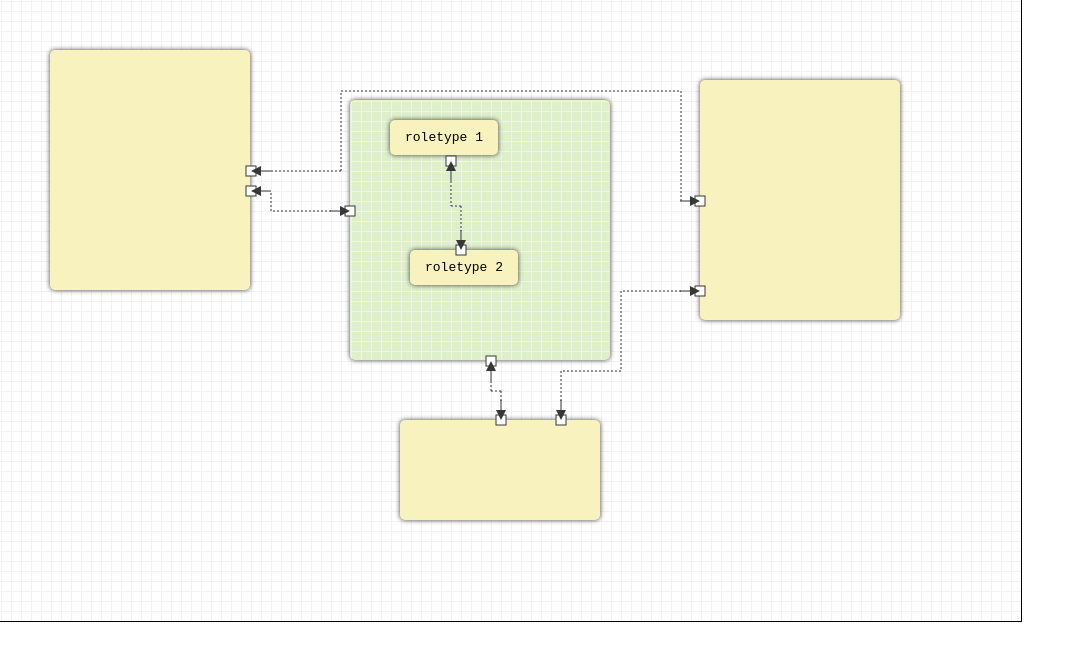
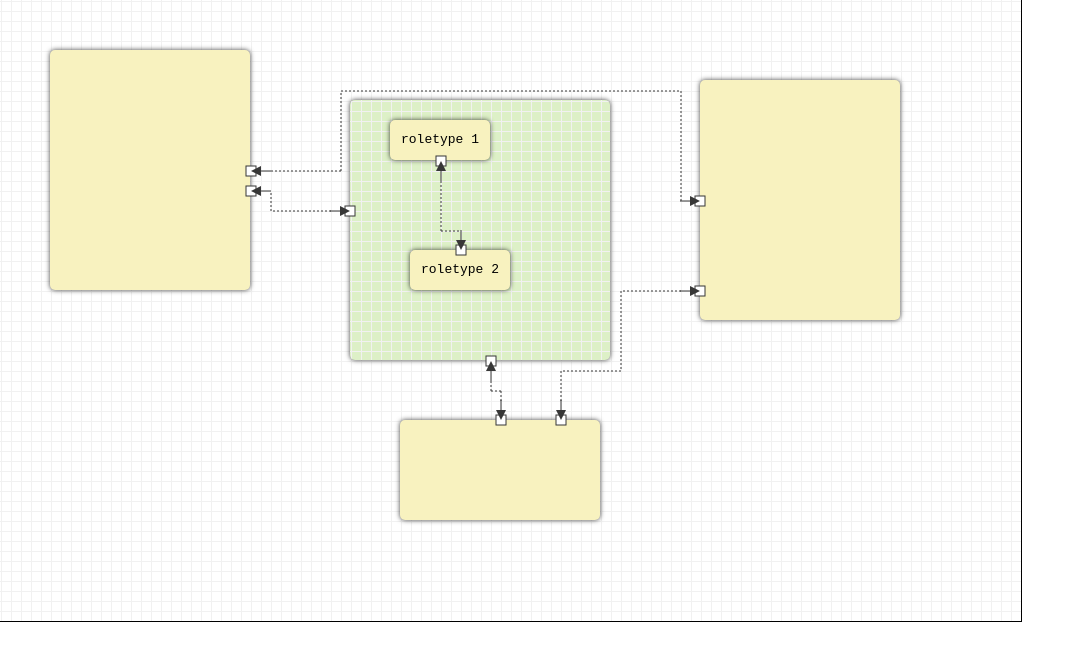
Before and after one commit to SebLeich/connLib, a plain HTML site: page index.html in a window 1280 px wide. Shown: the whole page, without its empty margins (0-1085 px from the left). Drawn offline with Linux system fonts and the light colour scheme.

Commit message:
bugfixes

```diff
--- a/index.html
+++ b/index.html
@@ -82,17 +82,19 @@
     .element.el5 {
         top: 20px;
         left: 40px;
-        height: auto;
-        width: auto;
-        padding: 10px 15px;
+        height: 40px;
+        width: 100px;
+        text-align: center;
+        line-height: 40px;
     }
 
     .element.el6 {
         top: 150px;
         left: 60px;
-        height: auto;
-        width: auto;
-        padding: 10px 15px;
+        height: 40px;
+        width: 100px;
+        text-align: center;
+        line-height: 40px;
     }
 
     .pointer {
```
